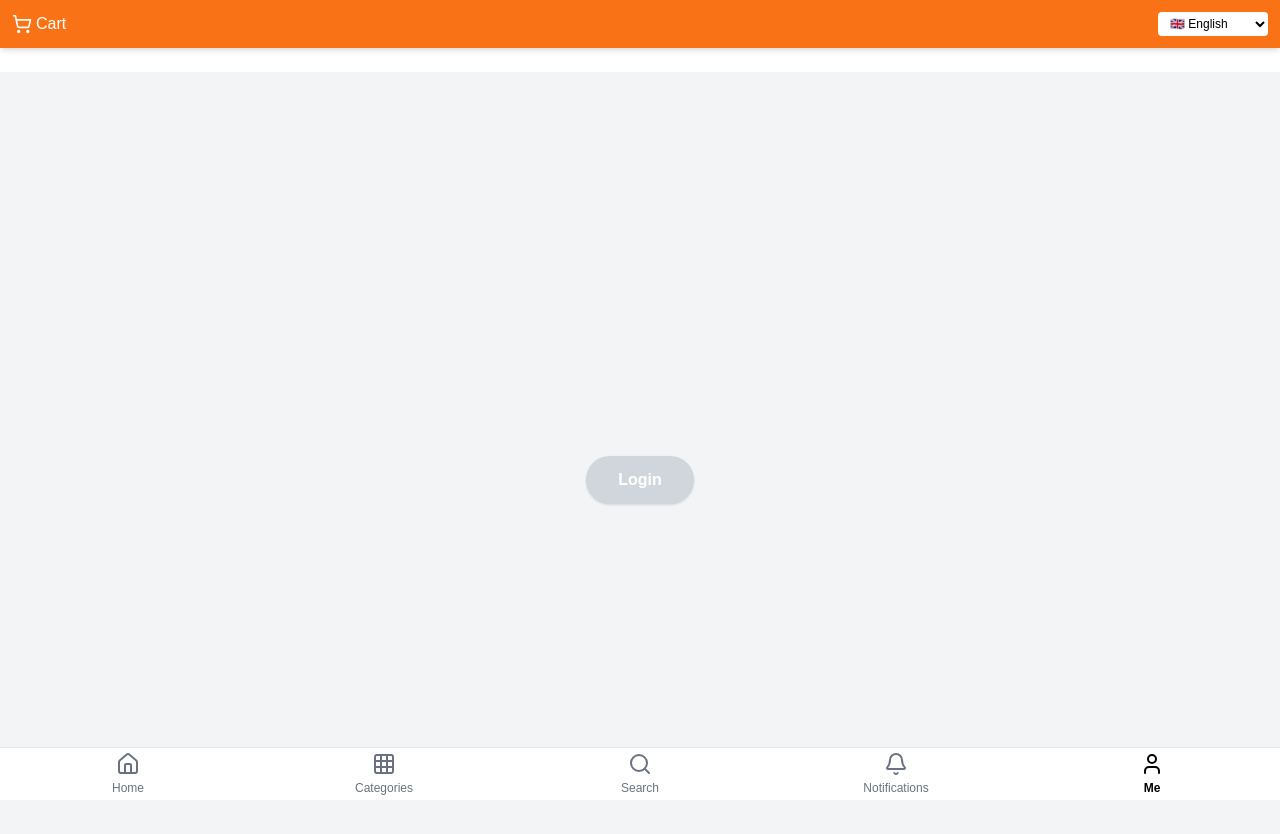
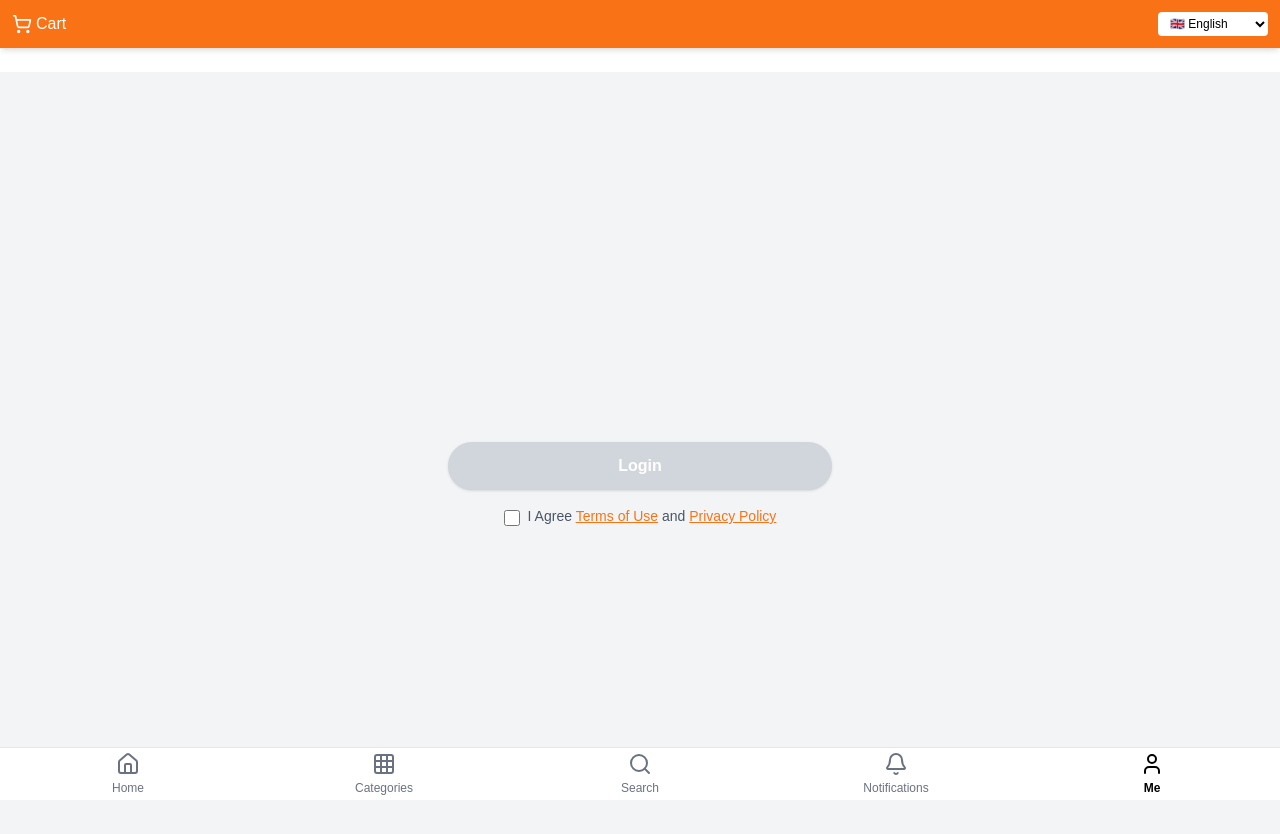
Before and after one commit to Titi-shop/titi.banluu, a Next.js app: page /account in a window 1280 px wide. Shown: the top 834 px of the page. Built offline with nearby package versions, Linux system fonts and the light colour scheme.

Commit message:
Update page.tsx

```diff
--- a/app/account/page.tsx
+++ b/app/account/page.tsx
@@ -1,5 +1,6 @@
 "use client";
 
+import { useState } from "react";
 import { LogOut } from "lucide-react";
 import { useAuth } from "@/context/AuthContext";
 import { useTranslationClient as useTranslation } from "@/app/lib/i18n/client";
@@ -12,6 +13,8 @@ export default function AccountPage() {
   const { t } = useTranslation();
   const { user, loading, pilogin, logout, piReady } = useAuth();
 
+  const [agreed, setAgreed] = useState(false);
+
   /* =========================
      LOADING
   ========================= */
@@ -20,26 +23,58 @@ export default function AccountPage() {
   }
 
   /* =========================
-     NOT LOGGED IN → LOGIN HERE
+     NOT LOGGED IN
   ========================= */
   if (!user) {
     return (
-      <main className="min-h-screen flex flex-col items-center justify-center bg-gray-100 px-6 text-center">
-        <h1 className="text-xl font-semibold mb-4">
+      <main className="min-h-screen flex items-center justify-center bg-gray-100 px-6">
+        <div className="w-full max-w-sm text-center">
+          <h1 className="text-xl font-semibold mb-6">
             {t.account}
           </h1>
 
+          {/* LOGIN BUTTON */}
           <button
             onClick={pilogin}
-          disabled={!piReady}
-          className={`px-8 py-3 rounded-full font-semibold shadow text-white ${
-            piReady
+            disabled={!piReady || !agreed}
+            className={`w-full py-3 rounded-full font-semibold text-white shadow transition
+              ${
+                piReady && agreed
                   ? "bg-orange-500 hover:bg-orange-600"
-              : "bg-gray-300"
+                  : "bg-gray-300 cursor-not-allowed"
               }`}
           >
             {t.login}
           </button>
+
+          {/* TERMS CHECKBOX */}
+          <div className="mt-4 flex items-start justify-center space-x-2 text-sm text-gray-600">
+            <input
+              type="checkbox"
+              checked={agreed}
+              onChange={() => setAgreed(v => !v)}
+              className="mt-1 w-4 h-4 accent-orange-500"
+            />
+            <label className="text-left">
+              {t.i_agree}{" "}
+              <a
+                href="https://www.termsfeed.com/live/7eae894b-14dd-431c-99da-0f94cab5b9ac"
+                target="_blank"
+                className="text-orange-500 underline"
+              >
+                {t.terms_of_use}
+              </a>{" "}
+              {t.and}{" "}
+              <a
+                href="https://www.termsfeed.com/live/32e8bf86-ceaf-4eb6-990e-cd1fa0b0775e"
+                target="_blank"
+                className="text-orange-500 underline"
+              >
+                {t.privacy_policy}
+              </a>
+            </label>
+          </div>
+        </div>
       </main>
     );
   }
```
Lines whose indentation alone changed are shown as unchanged.
